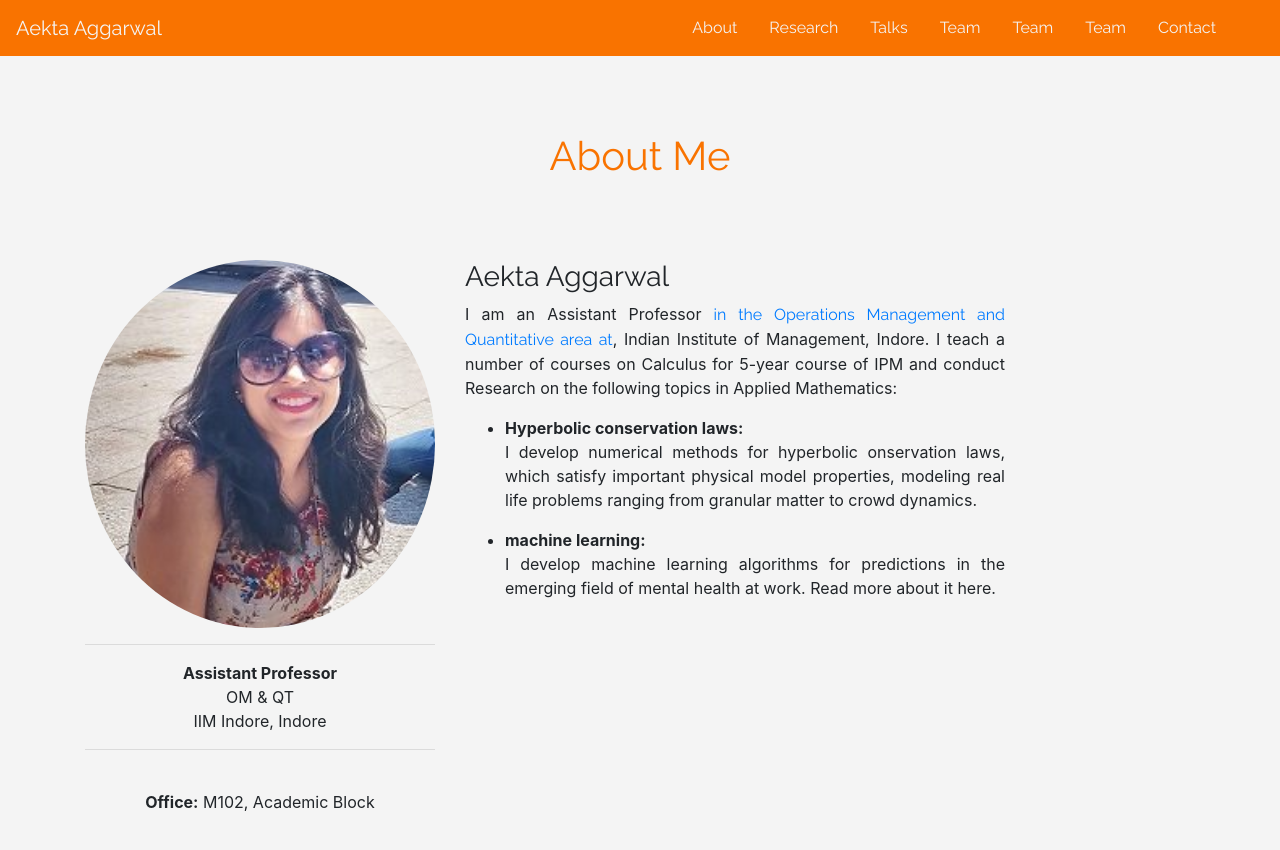
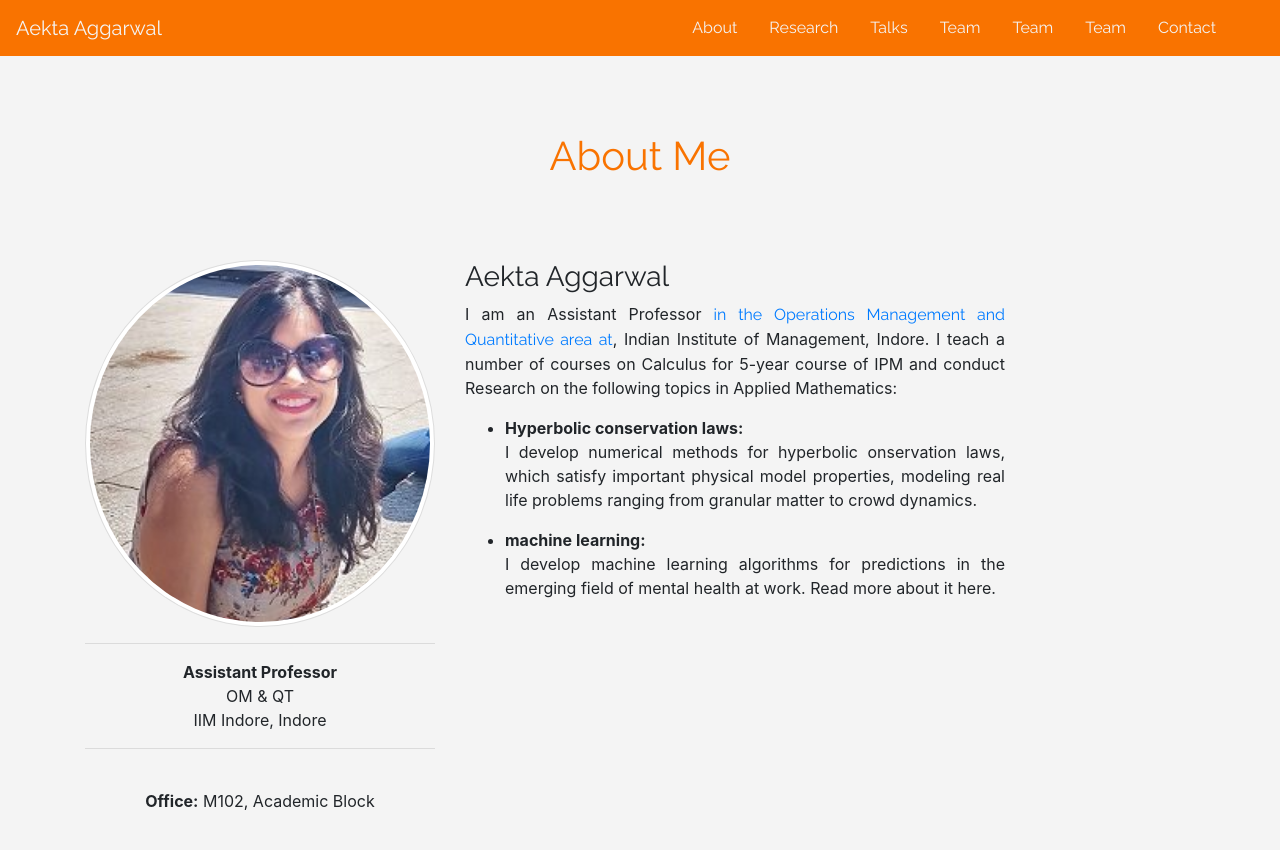
Before and after one commit to aektaaggarwal/aektaaggarwal.github.io, a Jekyll site: the page index.html, which Jekyll copies as it is, in a window 1280 px wide and 900 px high, scrolled down 928 px. Shown: the top 850 px of the window. Built offline with Jekyll 4.4.1, drawn with Linux system fonts in a browser that asks for light colours.

Commit message:
Update index.html

```diff
--- a/index.html
+++ b/index.html
@@ -68,7 +68,7 @@
 			<h1 class="text-center">About Me</h1>
 			<div class="row">
 				<div class="col-md-4">
-					<center><img src="images/aekta_aggarwal_83.jpg" class="img-fluid"></center>
+					<center><img src="images/aekta_aggarwal_83.jpg" class="img-thumbnail"></center>
 					<center><hr><b>Assistant Professor</b><br>
 					OM & QT<br>
 					IIM Indore, Indore<hr><br><center>
```
